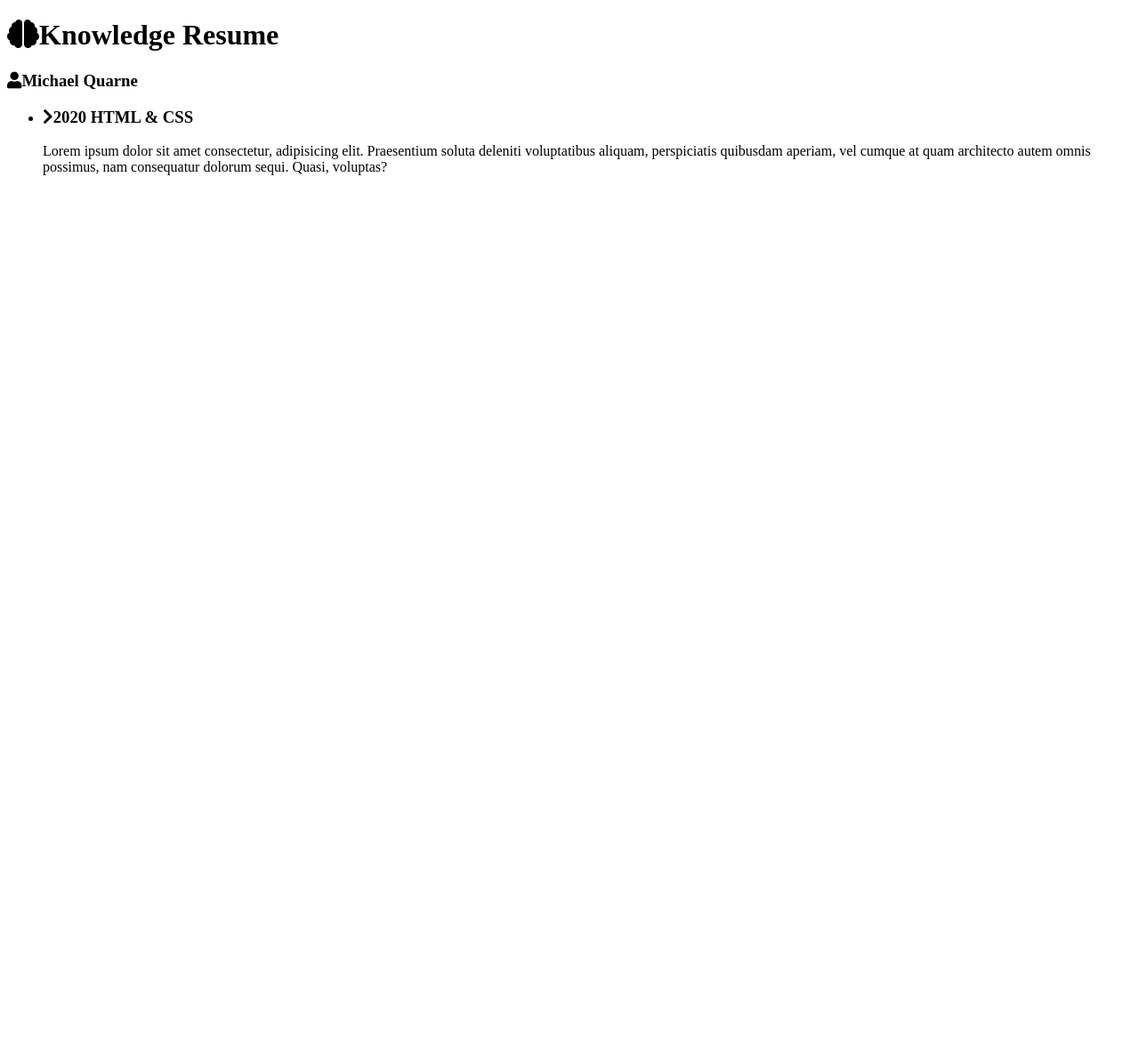
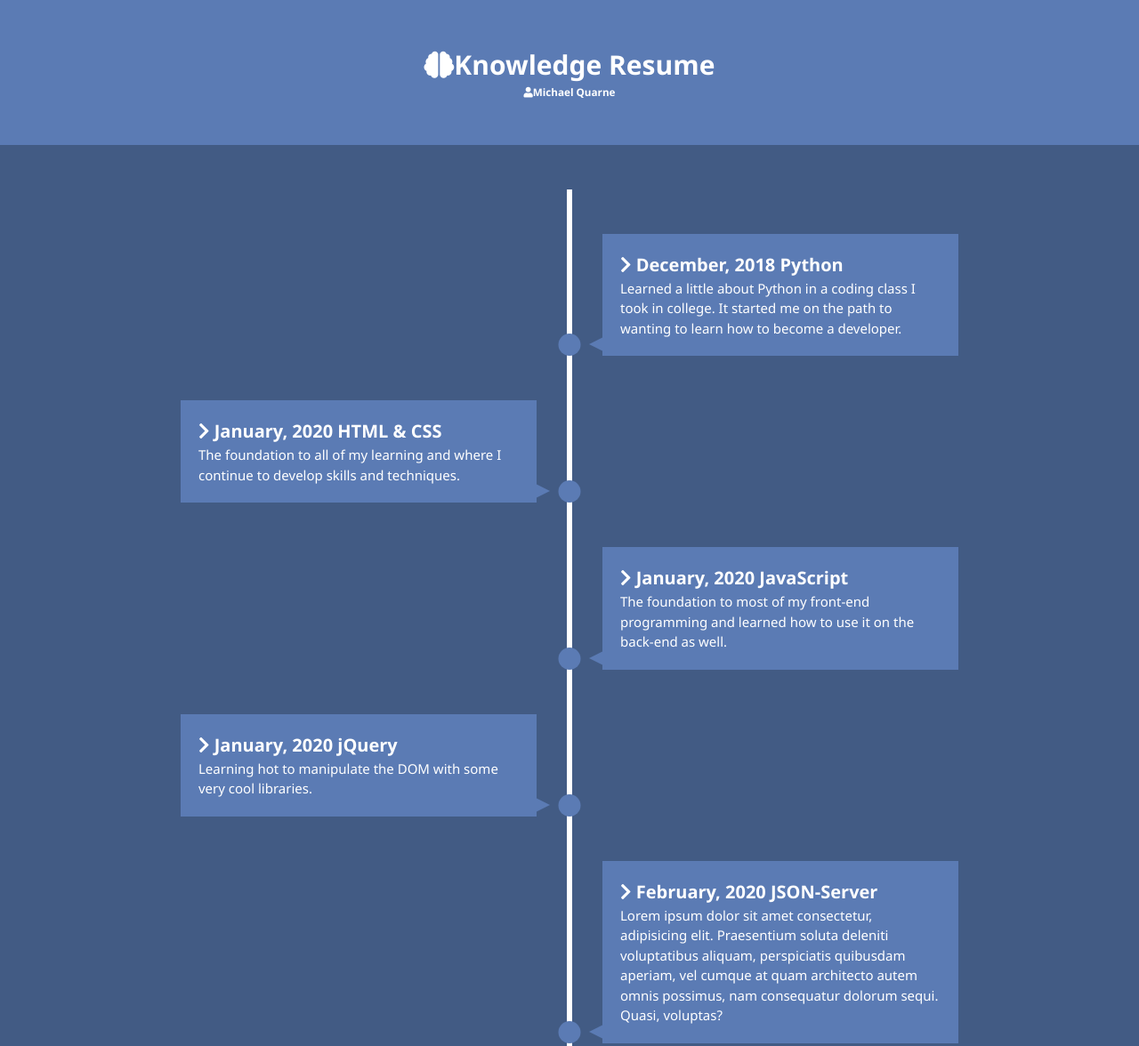
Before and after one commit to mikeq1225/animatedTimeline, a plain HTML site: page index.html in a window 1280 px wide. Shown: the top 1176 px of the page at 89% size. Before the commit the page ends 800 px from the top, so only its background shows below. Drawn offline with Linux system fonts and the light colour scheme.

Commit message:
finished project

```diff
--- a/index.html
+++ b/index.html
@@ -23,7 +23,152 @@
 			<ul>
 				<li>
 					<div>
-						<h3><i class="fas fa-chevron-right"></i>2020 HTML & CSS</h3>
+						<h3><i class="fas fa-chevron-right"></i> December, 2018 Python</h3>
+						<p>
+							Learned a little about Python in a coding class I took in college.
+							It started me on the path to wanting to learn how to become a
+							developer.
+						</p>
+					</div>
+				</li>
+				<li>
+					<div>
+						<h3>
+							<i class="fas fa-chevron-right"></i> January, 2020 HTML & CSS
+						</h3>
+						<p>
+							The foundation to all of my learning and where I continue to
+							develop skills and techniques.
+						</p>
+					</div>
+				</li>
+				<li>
+					<div>
+						<h3>
+							<i class="fas fa-chevron-right"></i> January, 2020 JavaScript
+						</h3>
+						<p>
+							The foundation to most of my front-end programming and learned how
+							to use it on the back-end as well.
+						</p>
+					</div>
+				</li>
+				<li>
+					<div>
+						<h3><i class="fas fa-chevron-right"></i> January, 2020 jQuery</h3>
+						<p>
+							Learning hot to manipulate the DOM with some very cool libraries.
+						</p>
+					</div>
+				</li>
+				<li>
+					<div>
+						<h3>
+							<i class="fas fa-chevron-right"></i> February, 2020 JSON-Server
+						</h3>
+						<p>
+							Lorem ipsum dolor sit amet consectetur, adipisicing elit.
+							Praesentium soluta deleniti voluptatibus aliquam, perspiciatis
+							quibusdam aperiam, vel cumque at quam architecto autem omnis
+							possimus, nam consequatur dolorum sequi. Quasi, voluptas?
+						</p>
+					</div>
+				</li>
+				<li>
+					<div>
+						<h3><i class="fas fa-chevron-right"></i> February, 2020 React</h3>
+						<p>
+							Lorem ipsum dolor sit amet consectetur, adipisicing elit.
+							Praesentium soluta deleniti voluptatibus aliquam, perspiciatis
+							quibusdam aperiam, vel cumque at quam architecto autem omnis
+							possimus, nam consequatur dolorum sequi. Quasi, voluptas?
+						</p>
+					</div>
+				</li>
+				<li>
+					<div>
+						<h3><i class="fas fa-chevron-right"></i> February, 2020 Redux</h3>
+						<p>
+							Lorem ipsum dolor sit amet consectetur, adipisicing elit.
+							Praesentium soluta deleniti voluptatibus aliquam, perspiciatis
+							quibusdam aperiam, vel cumque at quam architecto autem omnis
+							possimus, nam consequatur dolorum sequi. Quasi, voluptas?
+						</p>
+					</div>
+				</li>
+				<li>
+					<div>
+						<h3><i class="fas fa-chevron-right"></i> February, 2020 Express</h3>
+						<p>
+							Lorem ipsum dolor sit amet consectetur, adipisicing elit.
+							Praesentium soluta deleniti voluptatibus aliquam, perspiciatis
+							quibusdam aperiam, vel cumque at quam architecto autem omnis
+							possimus, nam consequatur dolorum sequi. Quasi, voluptas?
+						</p>
+					</div>
+				</li>
+				<li>
+					<div>
+						<h3><i class="fas fa-chevron-right"></i> February, 2020 Node.js</h3>
+						<p>
+							Lorem ipsum dolor sit amet consectetur, adipisicing elit.
+							Praesentium soluta deleniti voluptatibus aliquam, perspiciatis
+							quibusdam aperiam, vel cumque at quam architecto autem omnis
+							possimus, nam consequatur dolorum sequi. Quasi, voluptas?
+						</p>
+					</div>
+				</li>
+				<li>
+					<div>
+						<h3><i class="fas fa-chevron-right"></i> March, 2020 MySQL</h3>
+						<p>
+							Lorem ipsum dolor sit amet consectetur, adipisicing elit.
+							Praesentium soluta deleniti voluptatibus aliquam, perspiciatis
+							quibusdam aperiam, vel cumque at quam architecto autem omnis
+							possimus, nam consequatur dolorum sequi. Quasi, voluptas?
+						</p>
+					</div>
+				</li>
+				<li>
+					<div>
+						<h3>
+							<i class="fas fa-chevron-right"></i> April, 2020 Semantic UI
+						</h3>
+						<p>
+							Lorem ipsum dolor sit amet consectetur, adipisicing elit.
+							Praesentium soluta deleniti voluptatibus aliquam, perspiciatis
+							quibusdam aperiam, vel cumque at quam architecto autem omnis
+							possimus, nam consequatur dolorum sequi. Quasi, voluptas?
+						</p>
+					</div>
+				</li>
+				<li>
+					<div>
+						<h3><i class="fas fa-chevron-right"></i> April, 2020 Sass</h3>
+						<p>
+							Lorem ipsum dolor sit amet consectetur, adipisicing elit.
+							Praesentium soluta deleniti voluptatibus aliquam, perspiciatis
+							quibusdam aperiam, vel cumque at quam architecto autem omnis
+							possimus, nam consequatur dolorum sequi. Quasi, voluptas?
+						</p>
+					</div>
+				</li>
+				<li>
+					<div>
+						<h3><i class="fas fa-chevron-right"></i> April, 2020 AWS-RDS</h3>
+						<p>
+							Lorem ipsum dolor sit amet consectetur, adipisicing elit.
+							Praesentium soluta deleniti voluptatibus aliquam, perspiciatis
+							quibusdam aperiam, vel cumque at quam architecto autem omnis
+							possimus, nam consequatur dolorum sequi. Quasi, voluptas?
+						</p>
+					</div>
+				</li>
+				<li>
+					<div>
+						<h3>
+							<i class="fas fa-chevron-right"></i> May, 2020 Website Deployment
+						</h3>
 						<p>
 							Lorem ipsum dolor sit amet consectetur, adipisicing elit.
 							Praesentium soluta deleniti voluptatibus aliquam, perspiciatis
@@ -34,5 +179,6 @@
 				</li>
 			</ul>
 		</section>
+		<script src="main.js"></script>
 	</body>
 </html>
--- /dev/null
+++ b/main.js
@@ -0,0 +1,26 @@
+const items = document.querySelectorAll("#timeline li")
+
+const isInViewport = (el) => {
+	const rect = el.getBoundingClientRect()
+	return (
+		rect.top >= 0 &&
+		rect.left >= 0 &&
+		rect.bottom <=
+			(window.innerHeight || document.documentElement.clientHeight) &&
+		rect.right <= (window.innerWidth || document.documentElement.clientWidth)
+	)
+}
+
+const run = () =>
+	items.forEach((item) => {
+		if (isInViewport(item)) {
+			item.classList.add("show")
+		} else {
+			item.classList.remove("show")
+		}
+	})
+
+// Events
+window.addEventListener("load", run)
+window.addEventListener("resize", run)
+window.addEventListener("scroll", run)
--- a/style.css
+++ b/style.css
@@ -0,0 +1,166 @@
+:root {
+	--primeColor: #425b84;
+	--secondColor: #5b7bb4;
+	--maxWidth: 1100px;
+}
+
+* {
+	margin: 0;
+	padding: 0;
+	box-sizing: border-box;
+}
+
+html {
+	font-size: 10px;
+}
+
+body {
+	font-family: "Segoe UI", Tahoma, Geneva, Verdana, sans-serif;
+	line-height: 1.5;
+	background: var(--primeColor);
+	color: #fff;
+	overflow-x: hidden;
+	padding: 0 0 6rem 0;
+}
+
+#mainHeader {
+	background: var(--secondColor);
+	padding: 5rem 0;
+}
+
+.container {
+	max-width: var(--maxWidth);
+	margin: 0 auto;
+	text-align: center;
+}
+
+h1 {
+	font-size: 3rem;
+}
+
+/* Timeline Styling */
+#timeline ul {
+	background: var(--primeColor);
+	padding: 5rem 0;
+}
+
+#timeline ul li {
+	list-style: none;
+	position: relative;
+	width: 6px;
+	margin: 0 auto;
+	padding: 5rem 0 0 0;
+	background: #fff;
+}
+
+/* Boxes */
+#timeline ul li div {
+	position: relative;
+	bottom: 0;
+	width: 400px;
+	padding: 2rem;
+	background: var(--secondColor);
+	transition: all 0.5s ease-in-out;
+	visibility: hidden;
+	opacity: 0;
+}
+
+#timeline ul li div h3 {
+	font-size: 2rem;
+}
+
+#timeline ul li div p {
+	font-size: 1.5rem;
+}
+
+/* Right side */
+#timeline ul li:nth-child(odd) div {
+	left: 40px;
+	transform: translateX(200px);
+}
+
+/* Left side */
+#timeline ul li:nth-child(even) div {
+	left: -434px;
+	transform: translateX(-200px);
+}
+
+/* Dots */
+#timeline ul li:after {
+	content: "";
+	position: absolute;
+	left: 50%;
+	bottom: 0;
+	width: 25px;
+	height: 25px;
+	background: inherit;
+	transform: translateX(-50%);
+	border-radius: 50%;
+	transition: background 0.5s ease-in-out;
+}
+
+/* Arrows base style */
+#timeline div:before {
+	content: "";
+	position: absolute;
+	bottom: 5px;
+	width: 0;
+	height: 0;
+	border-style: solid;
+}
+
+/* Right side arrows */
+#timeline ul li:nth-child(odd) div:before {
+	left: -15px;
+	border-width: 8px 16px 8px 0;
+	border-color: transparent var(--secondColor) transparent transparent;
+}
+
+/* Left side arrows */
+#timeline ul li:nth-child(even) div:before {
+	right: -15px;
+	border-width: 8px 0px 8px 16px;
+	border-color: transparent transparent transparent var(--secondColor);
+}
+
+/* Show boxes */
+#timeline ul li.show div {
+	transform: none;
+	visibility: visible;
+	opacity: 1;
+}
+
+#timeline ul li.show:after {
+	background: var(--secondColor);
+}
+
+@media (max-width: 900px) {
+	#timeline ul li div {
+		width: 250px;
+	}
+
+	#timeline ul li:nth-child(even) div {
+		left: -284px;
+	}
+}
+
+@media (max-width: 600px) {
+	#timeline ul li {
+		margin-left: 20px;
+	}
+
+	#timeline ul li div {
+		width: calc(100vw - 90px);
+	}
+
+	#timeline ul li:nth-child(even) div {
+		left: 40px;
+		/* transform: translateX(200px); */
+	}
+
+	#timeline ul li:nth-child(even) div:before {
+		left: -15px;
+		border-width: 8px 16px 8px 0;
+		border-color: transparent var(--secondColor) transparent transparent;
+	}
+}
```
